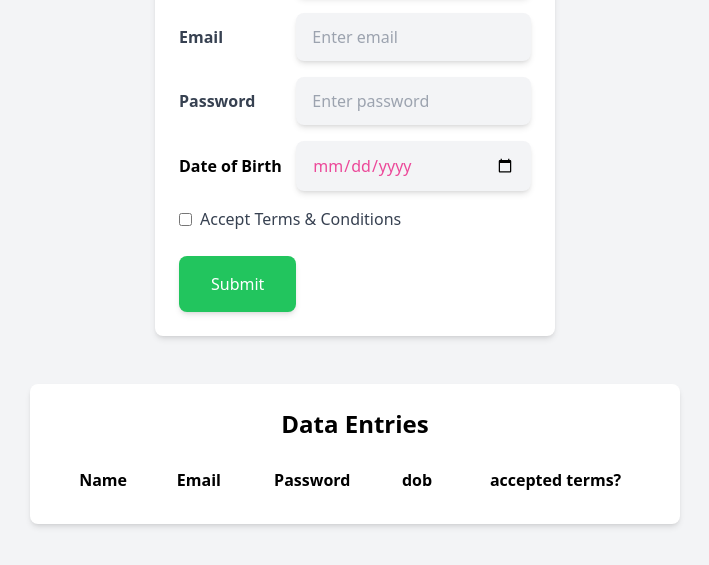
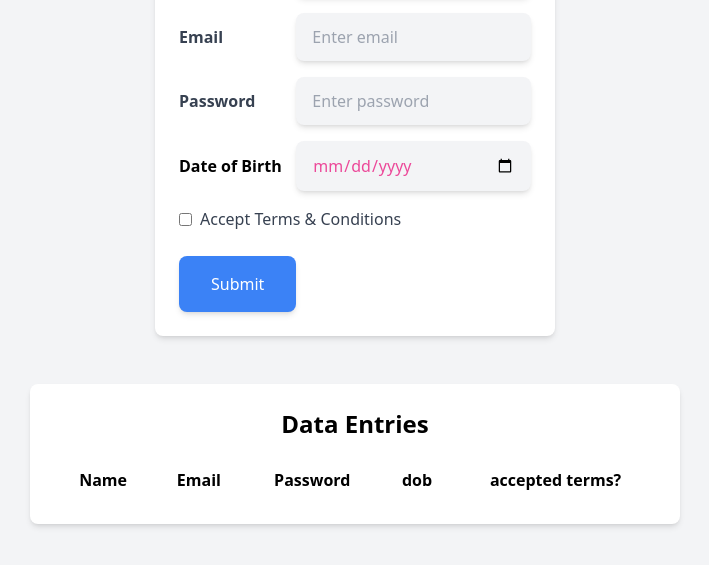
Before and after one commit to tanushreesogali/wd101, a plain HTML site: page index.html in a window 1280 px wide. Shown: the part 143-708 px from the top of the page, without its empty margins (285-994 px from the left). Drawn offline with nearby package versions, Linux system fonts and the light colour scheme.

Commit message:
Update index.html

```diff
--- a/index.html
+++ b/index.html
@@ -41,7 +41,7 @@
             </label>
             <br><br>
             <div>
-                <button type="submit" class="shadow-md bg-green-500 hover:bg-green-600 text-white py-4 px-8 rounded-lg">
+                <button type="submit" class="shadow-md bg-blue-500 hover:bg-green-600 text-white py-4 px-8 rounded-lg">
                     Submit
                 </button>
             </div>
```
